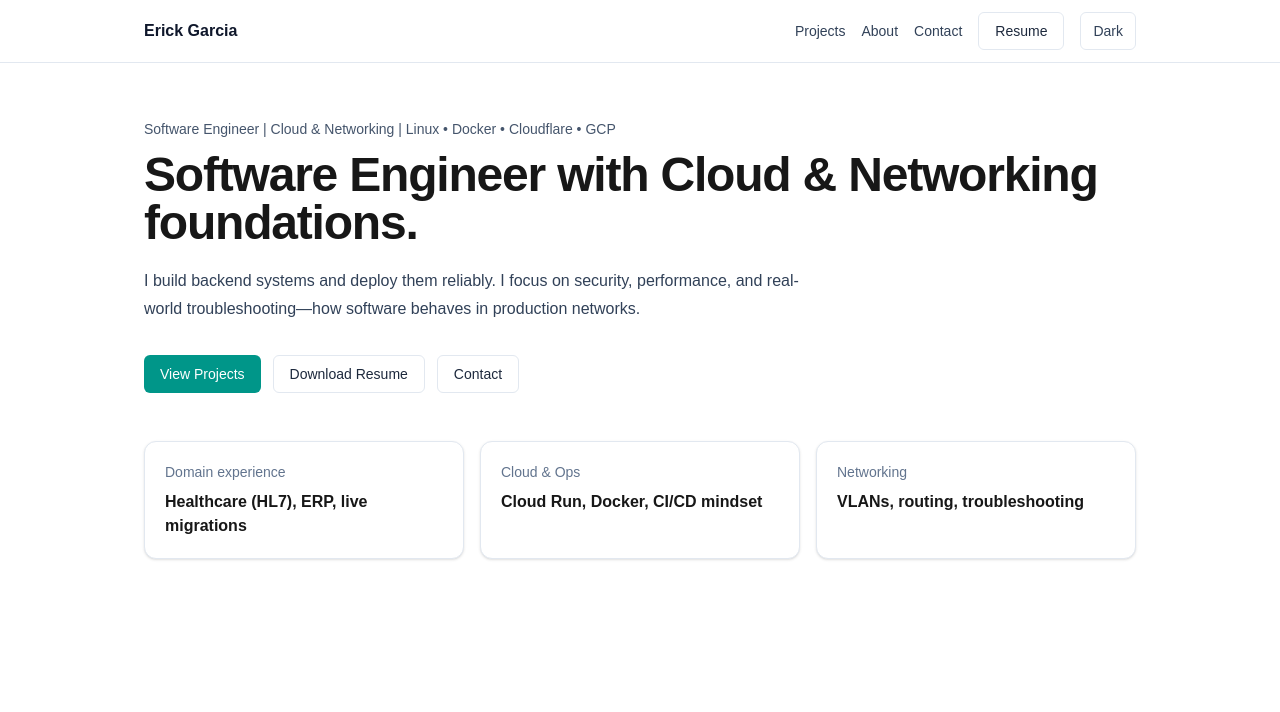
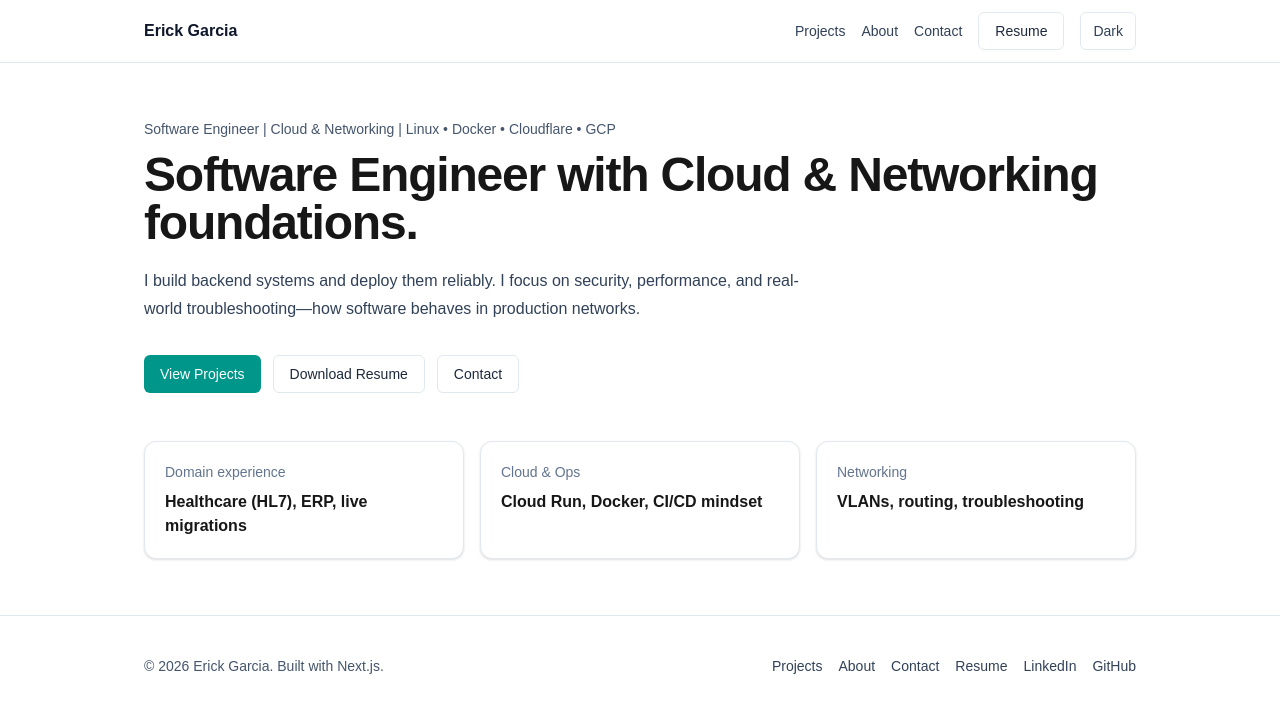
Before and after one commit to eggarcia98/portfolio, a Next.js app: page / in a window 1280 px wide. Shown: the top 712 px of the page. Built offline with nearby package versions, Linux system fonts and the light colour scheme.

Commit message:
feat: add footer component with navigation links and copyright information

```diff
--- a/src/app/globals.css
+++ b/src/app/globals.css
@@ -66,6 +66,7 @@ body {
     @apply inline-flex items-center justify-center rounded-md px-4 py-2 text-sm font-medium transition;
   }
 
+
   .btn-primary {
     @apply bg-teal-600 text-white hover:bg-teal-700;
   }
--- a/src/app/page.tsx
+++ b/src/app/page.tsx
@@ -1,4 +1,5 @@
 import { Navbar } from "@/components/navbar";
+import { Footer } from "@/components/footer";
 import Link from "next/link";
 
 export default function HomePage() {
@@ -68,6 +69,7 @@ export default function HomePage() {
                     </div>
                 </div>
             </main>
+            <Footer />
         </div>
     );
 }
--- /dev/null
+++ b/src/components/footer.tsx
@@ -0,0 +1,53 @@
+import Link from "next/link";
+
+export function Footer() {
+    const year = new Date().getFullYear();
+
+    return (
+        <footer className="border-t border-slate-200 dark:border-slate-800">
+            <div className="container-page flex flex-col gap-3 py-10 sm:flex-row sm:items-center sm:justify-between">
+                <p className="text-sm text-slate-600 dark:text-slate-300">
+                    © {year} Erick Garcia. Built with Next.js.
+                </p>
+
+                <div className="flex flex-wrap items-center gap-4 text-sm">
+                    <Link className="navlink" href="/projects">
+                        Projects
+                    </Link>
+                    <Link className="navlink" href="/about">
+                        About
+                    </Link>
+                    <Link className="navlink" href="/contact">
+                        Contact
+                    </Link>
+
+                    <a
+                        className="navlink"
+                        href="/Erick_Garcia_Resume.pdf"
+                        download
+                    >
+                        Resume
+                    </a>
+
+                    <a
+                        className="navlink"
+                        href="https://www.linkedin.com/in/eggarcia98"
+                        target="_blank"
+                        rel="noreferrer"
+                    >
+                        LinkedIn
+                    </a>
+
+                    <a
+                        className="navlink"
+                        href="https://github.com/eggarcia98"
+                        target="_blank"
+                        rel="noreferrer"
+                    >
+                        GitHub
+                    </a>
+                </div>
+            </div>
+        </footer>
+    );
+}
```
